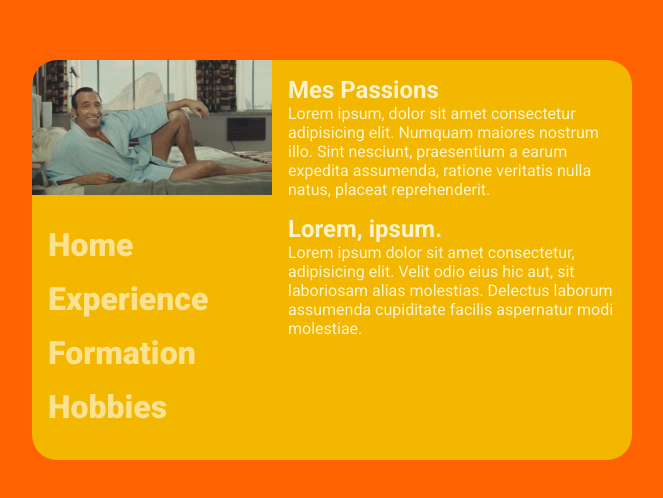
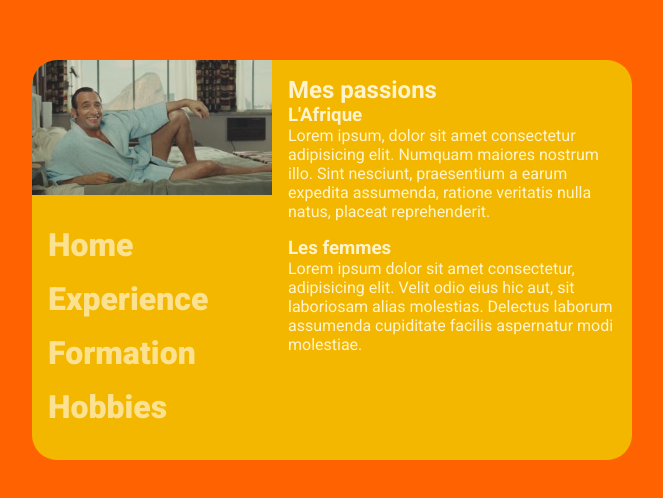
Before and after one commit to geoffreyhach/wild-projet1, a plain HTML site: page hobbies.html in a window 1280 px wide. Shown: the part 140-638 px from the top of the page, without its empty margins (308-971 px from the left). Drawn offline with Linux system fonts and the light colour scheme.

Commit message:
Changement des Titres

```diff
--- a/hobbies.html
+++ b/hobbies.html
@@ -21,14 +21,14 @@
             </nav>
 
             <main>
-
+                <h2>Mes passions</h2>
                 <section>
-                    <h2>Mes Passions</h2>
+                    <h3>L'Afrique</h3>
                     <p>Lorem ipsum, dolor sit amet consectetur adipisicing elit. Numquam maiores nostrum illo. Sint nesciunt, praesentium a earum expedita assumenda, ratione veritatis nulla natus, placeat reprehenderit.</p>
                 </section>
 
                 <section>
-                    <h2>Lorem, ipsum.</h2>
+                    <h3>Les femmes</h3>
                     <p>Lorem ipsum dolor sit amet consectetur, adipisicing elit. Velit odio eius hic aut, sit laboriosam alias molestias. Delectus laborum assumenda cupiditate facilis aspernatur modi molestiae.</p>
                 </section>
 
```
